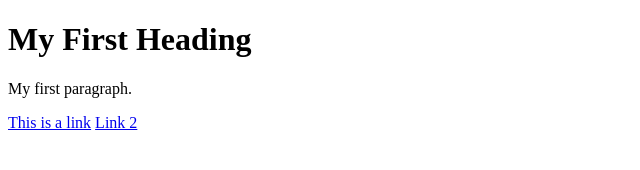
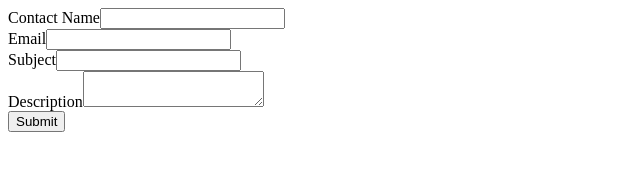
Before and after one commit to jackteegarden/jackteegarden.github.io, a plain HTML site: page index.html in a window 1280 px wide. Shown: the whole page, without its empty margins (0-640 px from the left). Drawn offline with Linux system fonts and the light colour scheme.

Commit message:
Update index.html

```diff
--- a/index.html
+++ b/index.html
@@ -1,14 +1,41 @@
 <!DOCTYPE html>
 <html>
 <body>
+<!--  ----------------------------------------------------------------------  -->
+<!--  NOTE: Please add the following <META> element to your page <HEAD>.      -->
+<!--  If necessary, please modify the charset parameter to specify the        -->
+<!--  character set of your HTML page.                                        -->
+<!--  ----------------------------------------------------------------------  -->
 
-<h1>My First Heading</h1>
+<META HTTP-EQUIV="Content-type" CONTENT="text/html; charset=UTF-8">
 
-<p>My first paragraph.</p>
+<!--  ----------------------------------------------------------------------  -->
+<!--  NOTE: Please add the following <FORM> element to your page.             -->
+<!--  ----------------------------------------------------------------------  -->
 
-<a href="https://jackteegarden.github.io">This is a link</a>
+<form action="https://cs47.salesforce.com/servlet/servlet.WebToCase?encoding=UTF-8" method="POST">
 
-<a href="file:///C:/Users/TEEGJ495/Documents/Sites/jackteegarden.github.io/SalesforceCase.html">Link 2</a>
+<input type=hidden name="orgid" value="00D2a00000092Os">
+<input type=hidden name="retURL" value="http://">
+
+<!--  ----------------------------------------------------------------------  -->
+<!--  NOTE: These fields are optional debugging elements. Please uncomment    -->
+<!--  these lines if you wish to test in debug mode.                          -->
+<!--  <input type="hidden" name="debug" value=1>                              -->
+<!--  <input type="hidden" name="debugEmail" value="jteegarden@ouc.com">      -->
+<!--  ----------------------------------------------------------------------  -->
+
+<label for="name">Contact Name</label><input  id="name" maxlength="80" name="name" size="20" type="text" /><br>
+
+<label for="email">Email</label><input  id="email" maxlength="80" name="email" size="20" type="text" /><br>
+
+<label for="subject">Subject</label><input  id="subject" maxlength="80" name="subject" size="20" type="text" /><br>
+
+<label for="description">Description</label><textarea name="description"></textarea><br>
+
+<input type="submit" name="submit">
+
+</form>
 
 </body>
 </html>
```
